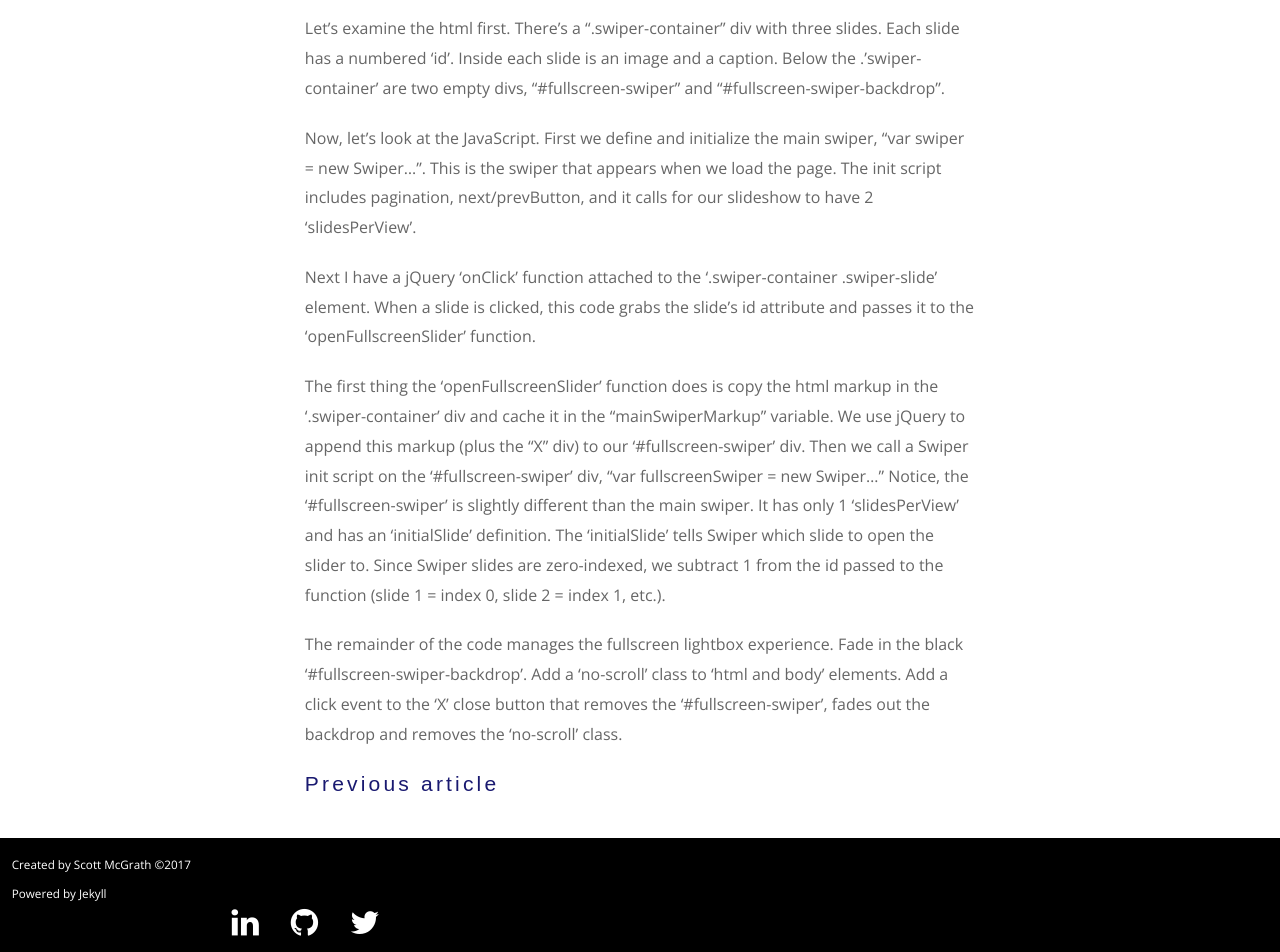
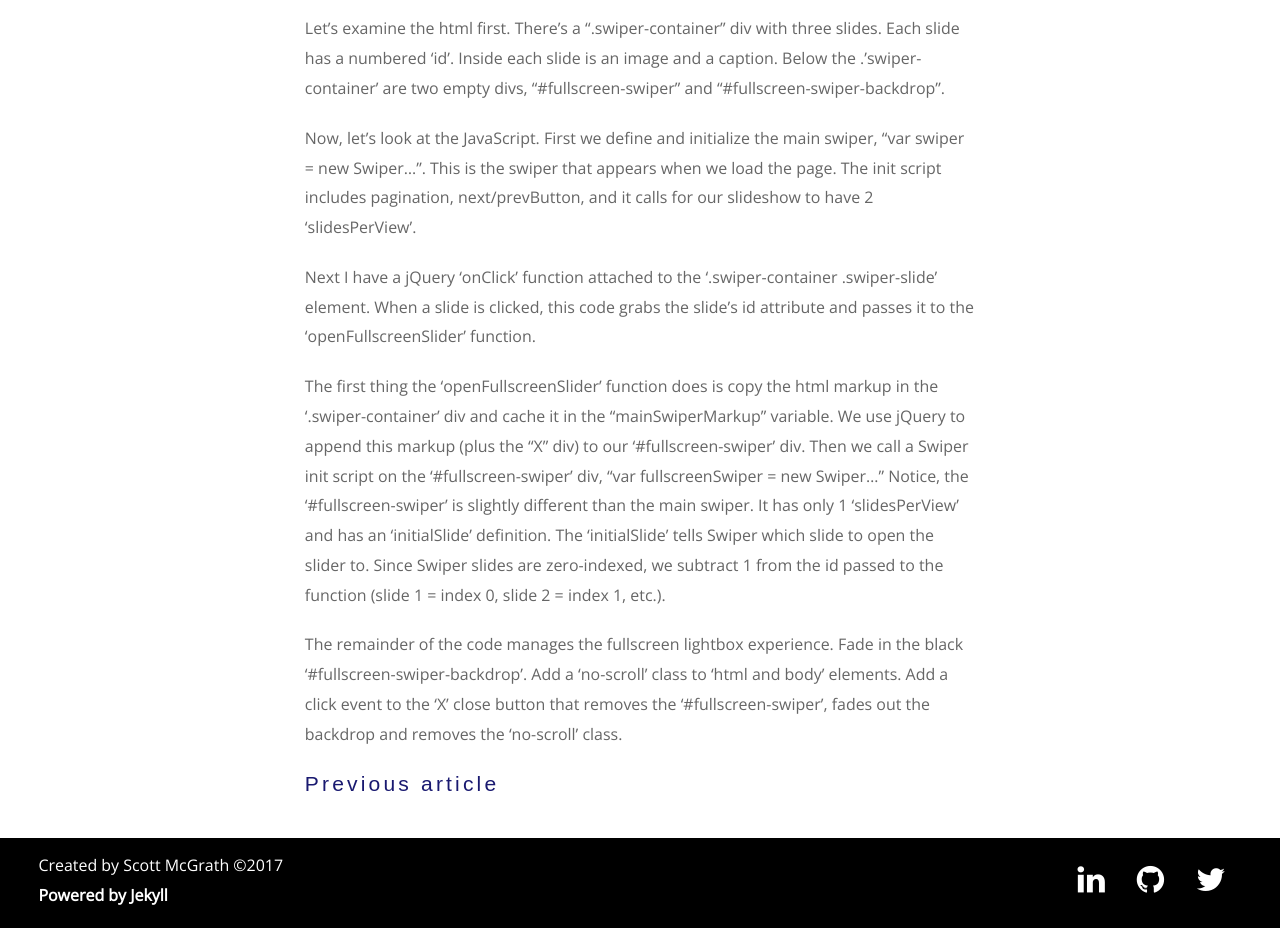
Before and after one commit to scrawlon/scrawlon.github.io, a Jekyll site: the page built from index.html, in a window 1280 px wide. Shown: the part 2010-2962 px from the top of the page. Built offline with Jekyll 4.4.1, drawn with Linux system fonts in a browser that asks for light colours; comment, search, counter and statistics services are not loaded; after the commit the page ends 2938 px from its top, so only the background shows below that.

Commit message:
Fixed social icons in footer:

```diff
--- a/_includes/footer.html
+++ b/_includes/footer.html
@@ -1,14 +1,17 @@
+    {% if page.comments %}
+      {% include disqus_comments.html %}
+    {% endif %}
+
     <footer>
-      Created by {{ site.owner.name }} &copy;{{ site.time | date: '%Y' }} <br />
-      <a href="http://jekyllrb.com">Powered by Jekyll</a>
+      <p>
+        Created by {{ site.owner.name }} &copy;{{ site.time | date: '%Y' }} <br />
+        <a href="http://jekyllrb.com">Powered by Jekyll</a>
+      </p>
+
       {% include social_networks.html %}
     </footer>
 
-
     <script src="{{ site.url }}/js/app.js"></script>
 
-    {% if page.comments %}
-      {% include disqus_comments.html %}
-    {% endif %}
   </body>
 </html>
--- a/css/styles.scss
+++ b/css/styles.scss
@@ -356,17 +356,22 @@ header, footer {
 footer {
   font-size: 1.1rem;
   min-height: 10vh;
-  padding: 1em;
+
+  p {
+    padding: 13px 3vw 13px 3vw;
+    text-align: center;
+  }
 
   ul {
 
     &.social-icons {
+      display: none;
       font-size: 3rem;
       text-decoration: none;
       width: 96vw;
-      position: relative;
-      right: 0;
-      bottom: 0;
+      position: absolute;
+      right: 3vw;
+      top: 30%;
       padding: 0;
       margin: 0;
 
@@ -523,6 +528,18 @@ $large-desktop: "(min-width: 90em)";
     width: 70%;
     max-width: 70%;
   }
+
+  footer {
+    p {
+      text-align: left;
+    }
+
+    ul {
+      &.social-icons {
+        display: block;
+      }
+    }
+  }
 }
 
 @media only screen and #{$landscape} {
@@ -601,7 +618,7 @@ $large-desktop: "(min-width: 90em)";
   footer {
     ul {
       &.social-icons {
-        width: 30vw;
+
       }
     }
   }
```
